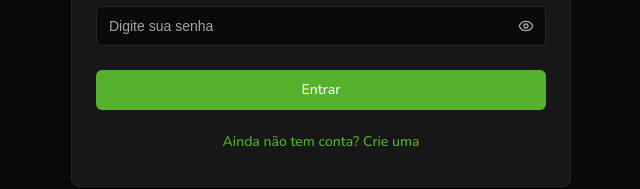
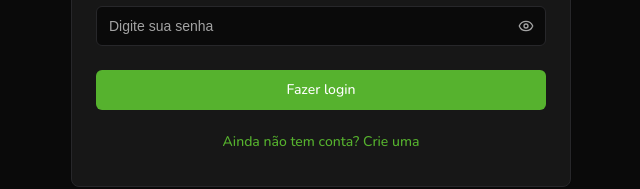
Before and after one commit to vivianeaguiarc/fintrack, a React (Vite) app: page /login in a window 1280 px wide. Shown: the part 413-602 px from the top of the page, without its empty margins (319-959 px from the left). Built offline with nearby package versions, Linux system fonts and the light colour scheme; a web font is replaced by a local one.

Commit message:
feat: add loading to login button and add login user form hook

```diff
--- a/src/context/auth.jsx
+++ b/src/context/auth.jsx
@@ -74,19 +74,17 @@ export const AuthContextProvider = ({ children }) => {
       },
     })
   }
-  const login = (data) => {
-    loginMutation.mutate(data, {
-      onSuccess: (loggedUser) => {
-        setTokens(loggedUser.tokens)
+  const login = async (data) => {
+    try {
+      const loggedUser = await loginMutation.mutateAsync(data)
+      setUser(loggedUser)
+      setTokens(loggedUser.tokens)
+      toast.success('Login realizado com sucesso!')
+    } catch (error) {
+      console.error(error)
+    }
+  }
 
-        setUser(loggedUser)
-        toast.success('Login realizado com sucesso!')
-      },
-      onError: (error) => {
-        console.error(error)
-      },
-    })
-  }
   const signOut = () => {
     setUser(null)
     removeTokens()
--- /dev/null
+++ b/src/forms/hooks/user.js
@@ -0,0 +1,15 @@
+import { zodResolver } from '@hookform/resolvers/zod'
+import { useForm } from 'react-hook-form'
+
+import { loginFormSchema } from '../schemas/user'
+
+export const useLoginForm = () => {
+  const form = useForm({
+    resolver: zodResolver(loginFormSchema),
+    defaultValues: {
+      email: '',
+      password: '',
+    },
+  })
+  return { form }
+}
--- /dev/null
+++ b/src/forms/schemas/user.js
@@ -0,0 +1,10 @@
+import z from 'zod'
+
+export const loginFormSchema = z.object({
+  email: z.string().trim().email({
+    message: 'Insira um email válido.',
+  }),
+  password: z.string().min(6, {
+    message: 'A senha deve ter no mínimo 6 caracteres.',
+  }),
+})
--- a/src/pages/login.jsx
+++ b/src/pages/login.jsx
@@ -1,8 +1,6 @@
-import { zodResolver } from '@hookform/resolvers/zod'
-import { useForm } from 'react-hook-form'
+import { Loader2Icon } from 'lucide-react'
 import { Navigate } from 'react-router-dom'
 import { Link } from 'react-router-dom'
-import { z } from 'zod'
 
 import PasswordInput from '@/components/password-input'
 import { Button } from '@/components/ui/button'
@@ -24,25 +22,11 @@ import {
 } from '@/components/ui/form'
 import { Input } from '@/components/ui/input'
 import { useAuthContext } from '@/context/auth'
-
-const loginSchema = z.object({
-  email: z.string().trim().email({
-    message: 'Insira um email válido.',
-  }),
-  password: z.string().min(6, {
-    message: 'A senha deve ter no mínimo 6 caracteres.',
-  }),
-})
+import { useLoginForm } from '@/forms/hooks/user'
 
 const Login = () => {
   const { user, login, isInitializing } = useAuthContext()
-  const methods = useForm({
-    resolver: zodResolver(loginSchema),
-    defaultValues: {
-      email: '',
-      password: '',
-    },
-  })
+  const { form } = useLoginForm()
 
   const handleSubmit = (data) => login(data)
   if (isInitializing) return null
@@ -51,8 +35,8 @@ const Login = () => {
   }
   return (
     <div className="flex h-screen w-screen flex-col items-center justify-center gap-3">
-      <Form {...methods}>
-        <form onSubmit={methods.handleSubmit(handleSubmit)}>
+      <Form {...form}>
+        <form onSubmit={form.handleSubmit(handleSubmit)}>
           <Card className="w-[500px]">
             <CardHeader>
               <CardTitle>Entrar</CardTitle>
@@ -63,7 +47,7 @@ const Login = () => {
 
             <CardContent className="space-y-4">
               <FormField
-                control={methods.control}
+                control={form.control}
                 name="email"
                 render={({ field }) => (
                   <FormItem>
@@ -77,7 +61,7 @@ const Login = () => {
               />
 
               <FormField
-                control={methods.control}
+                control={form.control}
                 name="password"
                 render={({ field }) => (
                   <FormItem>
@@ -92,7 +76,12 @@ const Login = () => {
             </CardContent>
 
             <CardFooter className="flex flex-col gap-3">
-              <Button className="w-full">Entrar</Button>
+              <Button className="w-full" disabled={form.formState.isSubmitting}>
+                {form.formState.isSubmitting && (
+                  <Loader2Icon className="mr-2 h-4 w-4 animate-spin" />
+                )}
+                Fazer login
+              </Button>
 
               <Button variant="link" asChild>
                 <Link to="/signup">Ainda não tem conta? Crie uma</Link>
@@ -106,5 +95,3 @@ const Login = () => {
 }
 
 export default Login
-
-// Configurando o React Query & Axios
```
